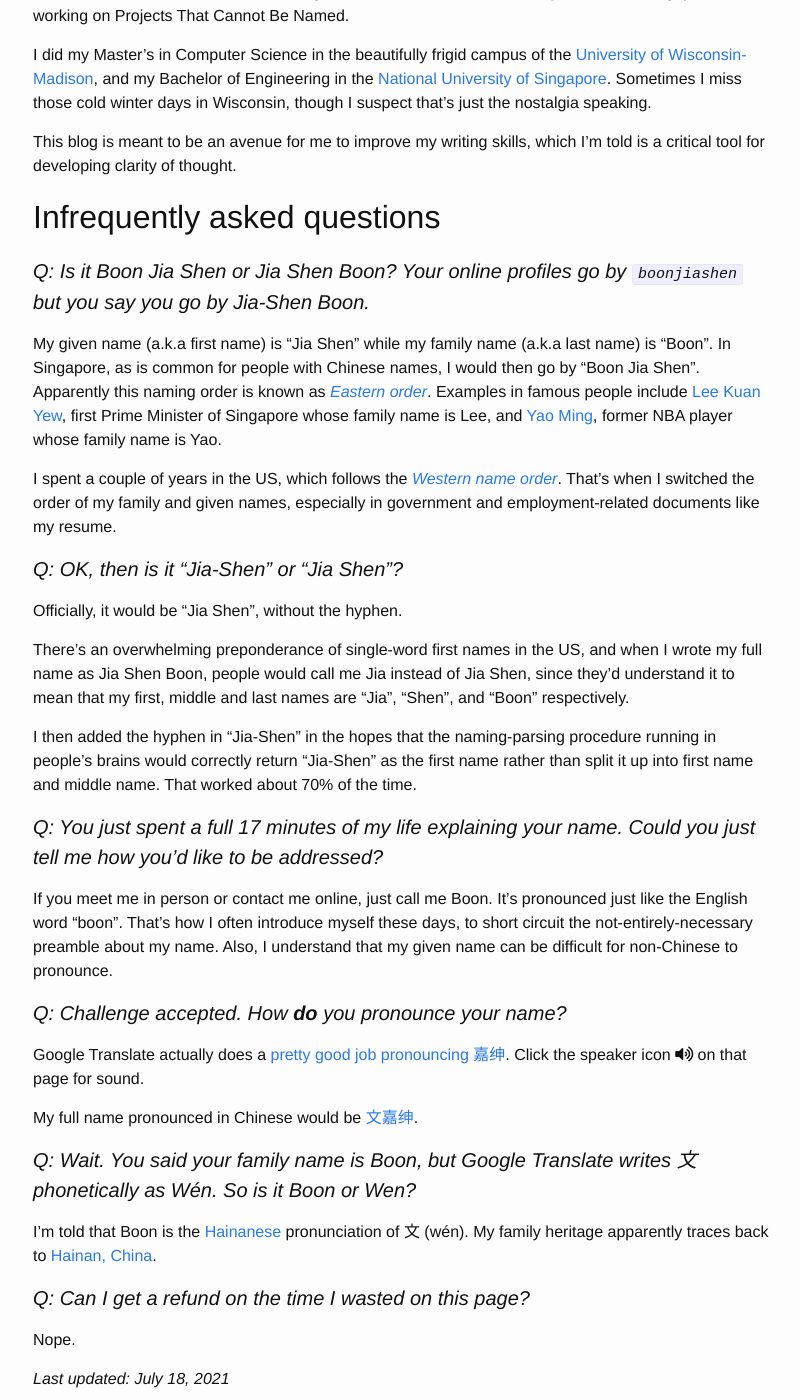
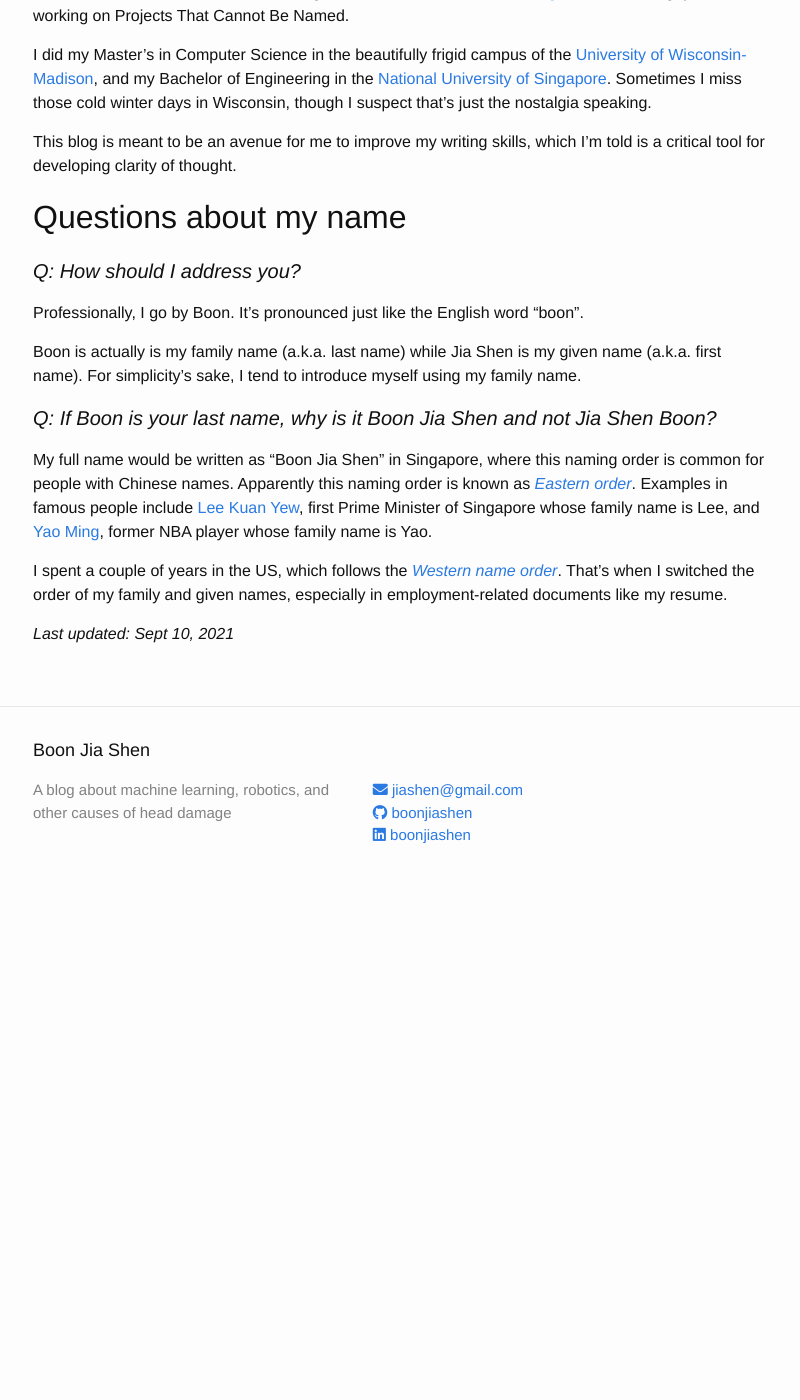
Before and after one commit to boonjiashen2/boonjiashen2.github.io, a Jekyll site: the page built from about.md, in a window 1280 px wide and 1400 px high, scrolled down 232 px. Shown: the whole window, without its empty margins (237-1037 px from the left). Built offline with Jekyll 4.4.1, drawn with Linux system fonts in a browser that asks for light colours; after the commit the page ends 1139 px from its top, so only the background shows below that; some of the changed text lies outside the part shown.

Commit message:
Update title of site to Boon Jia Shen
To be consistent with domain

__Testing done__

1. `bundle exec guard`
1. See that "About" page looks reasonable

```diff
--- a/_config.yml
+++ b/_config.yml
@@ -6,7 +6,7 @@
 # 'jekyll serve'. If you change this file, please restart the server process.
 
 # Site settings
-title: Jia-Shen Boon
+title: Boon Jia Shen
 email: jiashen@gmail.com
 description: > # this means to ignore newlines until "baseurl:"
   A blog about machine learning, robotics, and other causes of head damage
--- a/_includes/head.html
+++ b/_includes/head.html
@@ -3,7 +3,7 @@
   <meta http-equiv="X-UA-Compatible" content="IE=edge">
   <meta name="viewport" content="width=device-width, initial-scale=1">
 
-  <title>{% if page.title %}{{ page.title | escape }}{% else %}Jia-Shen Boon's Blog{% endif %}</title>
+  <title>{% if page.title %}{{ page.title | escape }}{% else %}{{ site.title }}{% endif %}</title>
   <meta name="description" content="{% if page.excerpt %}{{ page.excerpt | strip_html | strip_newlines | truncate: 160 }}{% else %}{{ site.description }}{% endif %}">
 
   <link rel="apple-touch-icon" sizes="180x180" href="/assets/apple-touch-icon.png">
--- a/about.md
+++ b/about.md
@@ -4,44 +4,24 @@ title: About
 permalink: /about/
 ---
 
-My name's Jia-Shen Boon. I'm currently living in Tokyo, Japan, working at [Amazon](https://amazon.jobs/) as a software engineer in Search. I spent several years at the Amazon headquarters in Seattle with the Customer Q&A team, and was also once a research engineer in the [Defence Science Organization](https://www.dso.org.sg/) in Singapore, working on Projects That Cannot Be Named.
+My name's Boon Jia Shen. I'm currently living in Tokyo, Japan, working at [Amazon](https://amazon.jobs/) as a software engineer in Search. I spent several years at the Amazon headquarters in Seattle with the Customer Q&A team, and was also once a research engineer in the [Defence Science Organization](https://www.dso.org.sg/) in Singapore, working on Projects That Cannot Be Named.
 
 I did my Master's in Computer Science in the beautifully frigid campus of the [University of Wisconsin-Madison](https://www.wisc.edu/), and my Bachelor of Engineering in the [National University of Singapore](https://nus.edu.sg/). Sometimes I miss those cold winter days in Wisconsin, though I suspect that's just the nostalgia speaking.
 
 This blog is meant to be an avenue for me to improve my writing skills, which I'm told is a critical tool for developing clarity of thought.
 
-## Infrequently asked questions
+## Questions about my name
 
-#### _Q: Is it Boon Jia Shen or Jia Shen Boon? Your online profiles go by `boonjiashen` but you say you go by Jia-Shen Boon._
+#### _Q: How should I address you?_
 
-My given name (a.k.a first name) is "Jia Shen" while my family name (a.k.a last name) is "Boon". In Singapore, as is common for people with Chinese names, I would then go by "Boon Jia Shen". Apparently this naming order is known as _[Eastern order](https://en.wikipedia.org/wiki/Personal_name#Name_order)_. Examples in famous people include [Lee Kuan Yew](https://en.wikipedia.org/wiki/Lee_Kuan_Yew), first Prime Minister of Singapore whose family name is Lee, and [Yao Ming](https://en.wikipedia.org/wiki/Yao_Ming), former NBA player whose family name is Yao.
+Professionally, I go by Boon. It's pronounced just like the English word "boon".
 
-I spent a couple of years in the US, which follows the _[Western name order](https://en.wikipedia.org/wiki/Personal_name#Western_name_order)_. That's when I switched the order of my family and given names, especially in government and employment-related documents like my resume.
+Boon is actually is my family name (a.k.a. last name) while Jia Shen is my given name (a.k.a. first name). For simplicity's sake, I tend to introduce myself using my family name.
 
-#### _Q: OK, then is it "Jia-Shen" or "Jia Shen"?_
+#### _Q: If Boon is your last name, why is it Boon Jia Shen and not Jia Shen Boon?_
 
-Officially, it would be "Jia Shen", without the hyphen.
+My full name would be written as "Boon Jia Shen" in Singapore, where this naming order is common for people with Chinese names. Apparently this naming order is known as _[Eastern order](https://en.wikipedia.org/wiki/Personal_name#Name_order)_. Examples in famous people include [Lee Kuan Yew](https://en.wikipedia.org/wiki/Lee_Kuan_Yew), first Prime Minister of Singapore whose family name is Lee, and [Yao Ming](https://en.wikipedia.org/wiki/Yao_Ming), former NBA player whose family name is Yao.
 
-There's an overwhelming preponderance of single-word first names in the US, and when I wrote my full name as Jia Shen Boon, people would call me Jia instead of Jia Shen, since they'd understand it to mean that my first, middle and last names are "Jia", "Shen", and "Boon" respectively.
+I spent a couple of years in the US, which follows the _[Western name order](https://en.wikipedia.org/wiki/Personal_name#Western_name_order)_. That's when I switched the order of my family and given names, especially in employment-related documents like my resume.
 
-I then added the hyphen in "Jia-Shen" in the hopes that the naming-parsing procedure running in people's brains would correctly return "Jia-Shen" as the first name rather than split it up into first name and middle name. That worked about 70% of the time.
-
-#### _Q: You just spent a full 17 minutes of my life explaining your name. Could you just tell me how you'd like to be addressed?_
-
-If you meet me in person or contact me online, just call me Boon. It's pronounced just like the English word "boon". That's how I often introduce myself these days, to short circuit the not-entirely-necessary preamble about my name. Also, I understand that my given name can be difficult for non-Chinese to pronounce.
-
-#### _Q: Challenge accepted. How __do__ you pronounce your name?_
-
-Google Translate actually does a [pretty good job pronouncing 嘉绅](https://translate.google.com/?sl=auto&tl=zh-CN&text=%E5%98%89%E7%BB%85&op=translate). Click the speaker icon <i class='fas fa-volume-up'></i> on that page for sound.
-
-My full name pronounced in Chinese would be [文嘉绅](https://translate.google.com/?sl=zh-CN&tl=zh-CN&text=%E6%96%87%E5%98%89%E7%BB%85&op=translate).
-
-#### _Q: Wait. You said your family name is Boon, but Google Translate writes 文 phonetically as Wén. So is it Boon or Wen?_
-
-I'm told that Boon is the [Hainanese](https://en.wikipedia.org/wiki/Hainanese) pronunciation of 文 (wén). My family heritage apparently traces back to [Hainan, China](https://en.wikipedia.org/wiki/Hainan).
-
-#### _Q: Can I get a refund on the time I wasted on this page?_
-
-Nope.
-
-_Last updated: July 18, 2021_
+_Last updated: Sept 10, 2021_
```
Also changed, not shown: TODO.md (+6 -0 lines).
